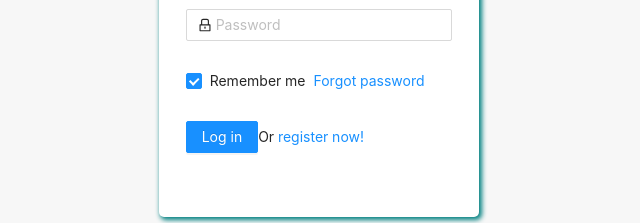
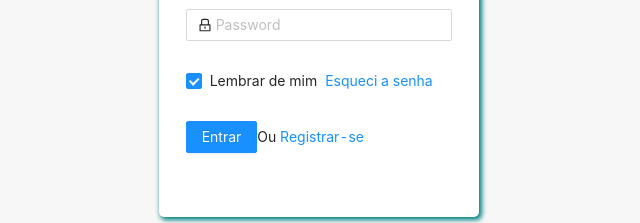
Before and after one commit to Fagnerkenedy/galeria-web, a React (Create React App) app: page /login in a window 1280 px wide. Shown: the part 167-390 px from the top of the page, without its empty margins (321-961 px from the left). Built offline with nearby package versions, Linux system fonts and the light colour scheme.

Commit message:
cadastro

```diff
--- a/src/component/users/Cadastro.jsx
+++ b/src/component/users/Cadastro.jsx
@@ -147,18 +147,15 @@ function Cadastro() {
                                                 />
                                             </Form.Item>
 
-                                            <Form.Item>
+                                            <Form.Item
+                                                name="nomesite"
+                                                rules={[
+                                                    {
+                                                        required: true,
+                                                        //message: 'Please input your Password!',
+                                                    },
+                                                ]}>
                                                 <Input addonAfter=".galeriapro.com.br" placeholder='meusite'/>
-                                            </Form.Item>
-
-                                            <Form.Item>
-                                                <Form.Item name="remember" valuePropName="checked" noStyle>
-                                                    <Checkbox>Lembrar de mim</Checkbox>
-                                                </Form.Item>
-
-                                                <a className="login-form-forgot" href="">
-                                                    Esqueci a senha
-                                                </a>
                                             </Form.Item>
 
                                             <Form.Item>
--- a/src/component/users/Login.jsx
+++ b/src/component/users/Login.jsx
@@ -53,19 +53,19 @@ const Login =  () => {
                                         </Form.Item>
                                         <Form.Item>
                                             <Form.Item name="remember" valuePropName="checked" noStyle>
-                                            <Checkbox>Remember me</Checkbox>
+                                            <Checkbox>Lembrar de mim</Checkbox>
                                             </Form.Item>
 
                                             <a className="login-form-forgot" href="">
-                                            Forgot password
+                                            Esqueci a senha
                                             </a>
                                         </Form.Item>
 
                                         <Form.Item>
                                             <Button type="primary" htmlType="submit" className="login-form-button">
-                                            Log in
+                                            Entrar
                                             </Button>
-                                            Or <a href="">register now!</a>
+                                            Ou <a href="/cadastro">Registrar-se</a>
                                         </Form.Item>
                                     </Form>
 
```
